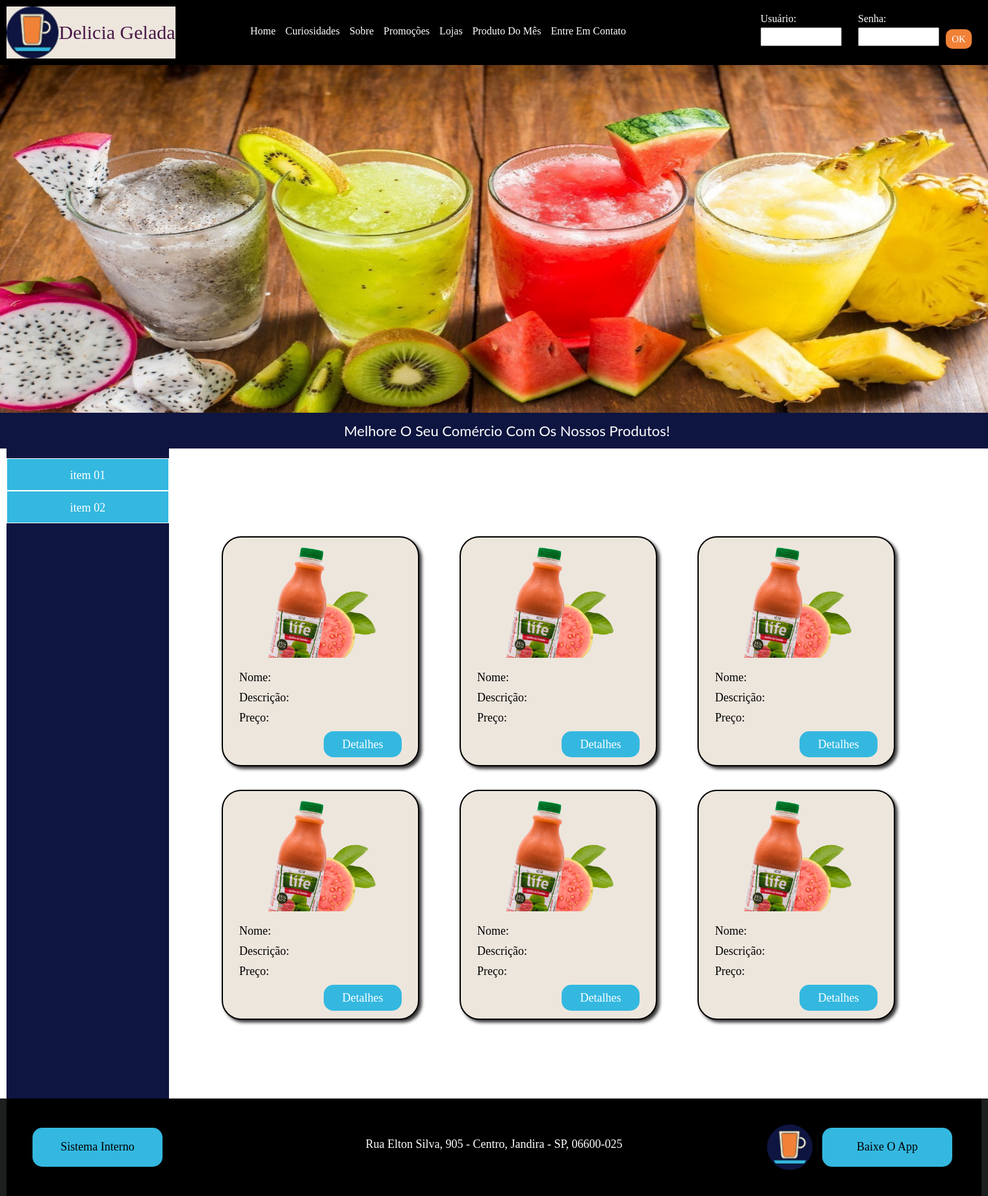
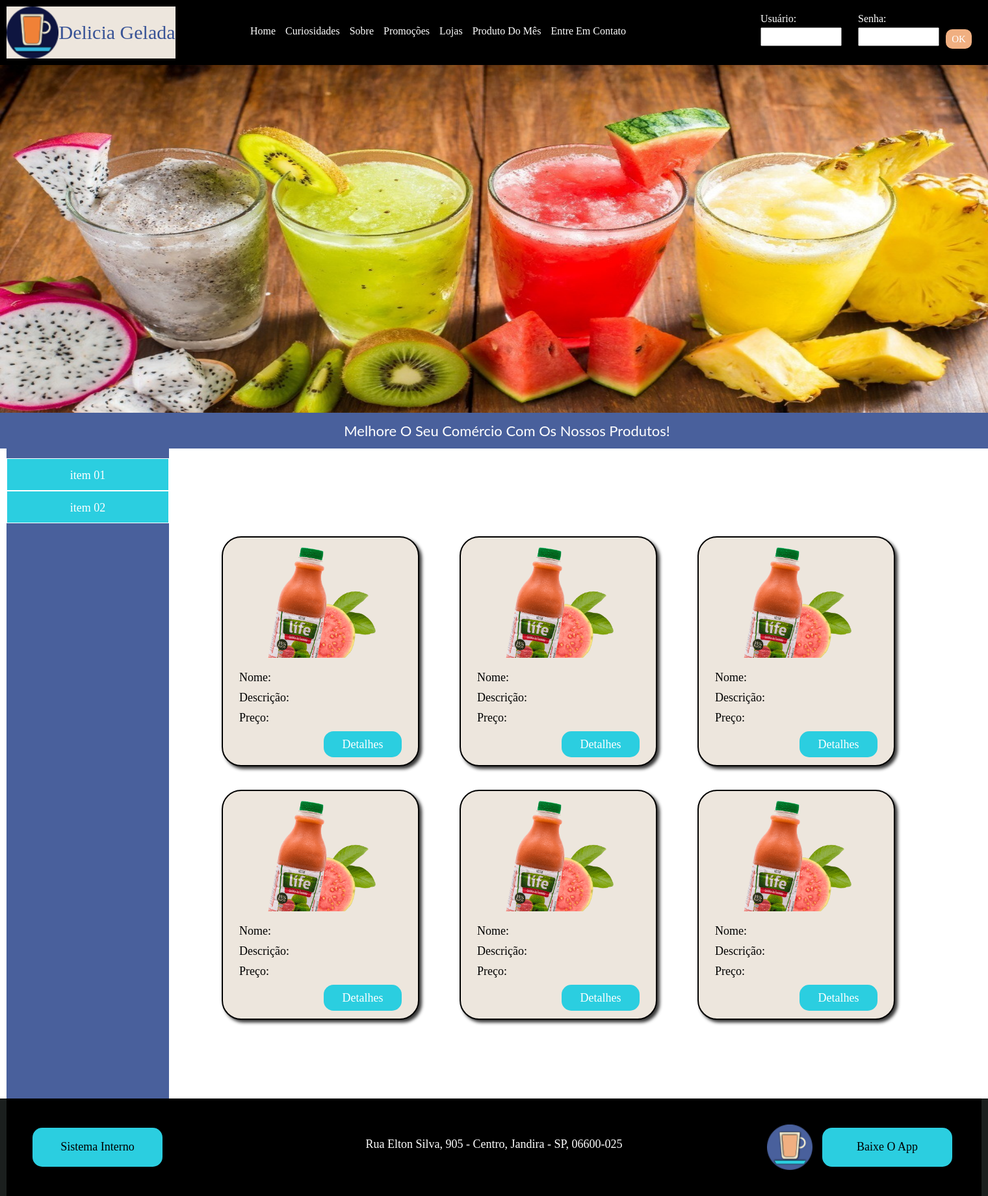
Before and after one commit to yasmin57/projetoDeliciaGelada, a PHP site: page /raiz/home.php in a window 1520 px wide. Shown: the whole page at 65% size. Run offline with PHP 8.4, Linux system fonts and the light colour scheme.

Commit message:
16/09/19

```diff
--- a/css/style.css
+++ b/css/style.css
@@ -77,7 +77,7 @@ header .conteudo{
     font-size: 30px;
     box-sizing: border-box;
     padding-top: 23px;
-    color: #491948;
+    color: #385396;
     text-transform: capitalize;
 }
 #header_login{
@@ -198,9 +198,9 @@ footer .conteudo{
   width: 70px;
   background-color: black;
   margin-top: 40px;
-  background-image: url(../imgs/iconjuice.png);
+/*  background-image: url(../imgs/iconjuice.png);*/
   /* PC SENAI*/
-/*  background-image: url(../imgs/iconjuice2.png);  */
+  background-image: url(../imgs/iconjuice2.png);
   margin-left: 170px;
 }
 
@@ -273,6 +273,7 @@ footer .conteudo{
 }
 
 /* CORES NO MEU PC */
+/*
 .back_orange{
     background-color: #F08137;
 }
@@ -297,9 +298,9 @@ footer .conteudo{
 .back_goiaba{
     background-color: #de524e;
 }
+*/
 
 /* CORES NO PC DO SENAI */
-/*
 .back_orange{
     background-color: #F0AF81;
 }
@@ -327,7 +328,6 @@ footer .conteudo{
 .back_goiaba{
     background-color: #d17b94;
 }
-*/
 
 
 /*
```
Also changed, not shown: imgs/iconjuice2.png.
